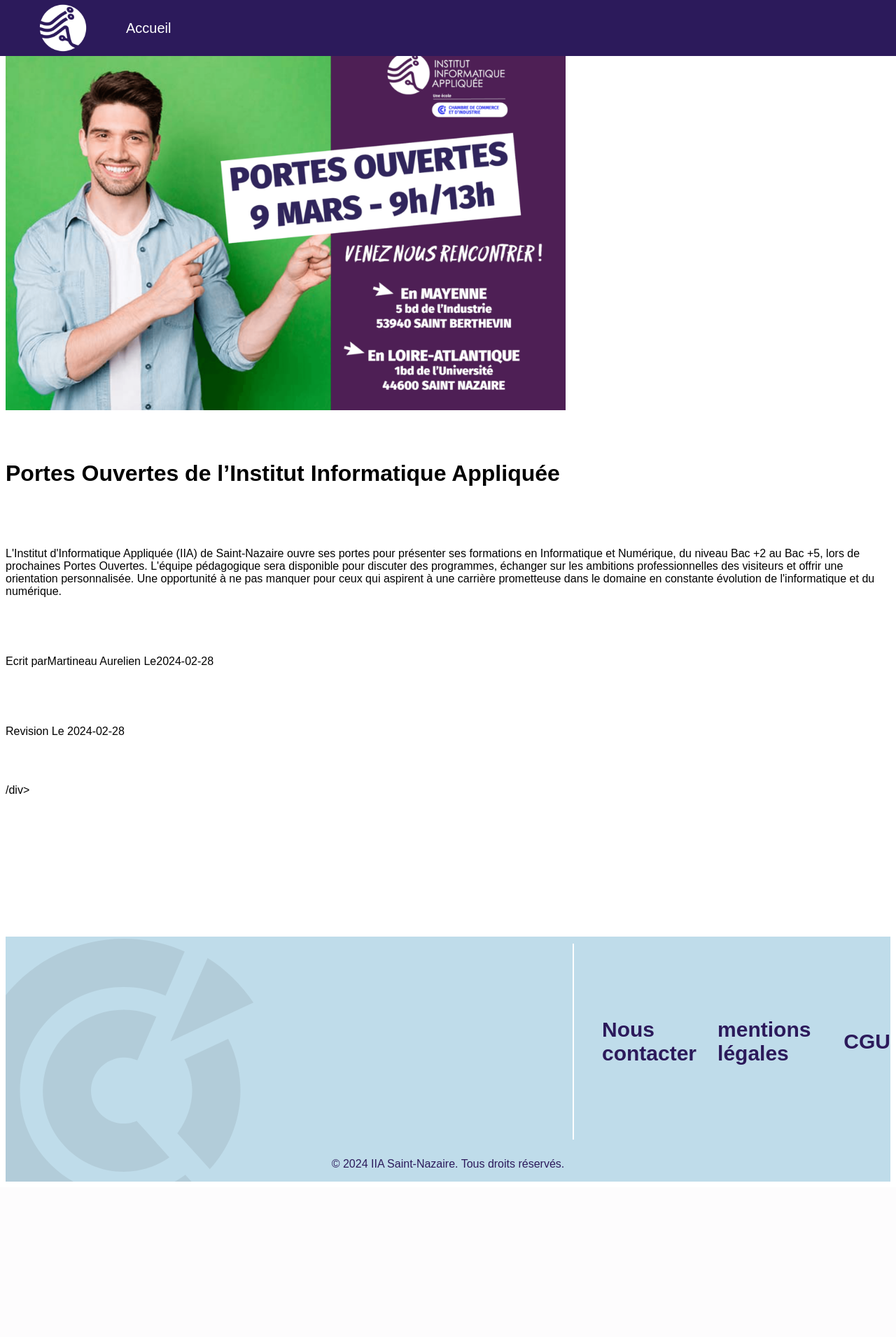
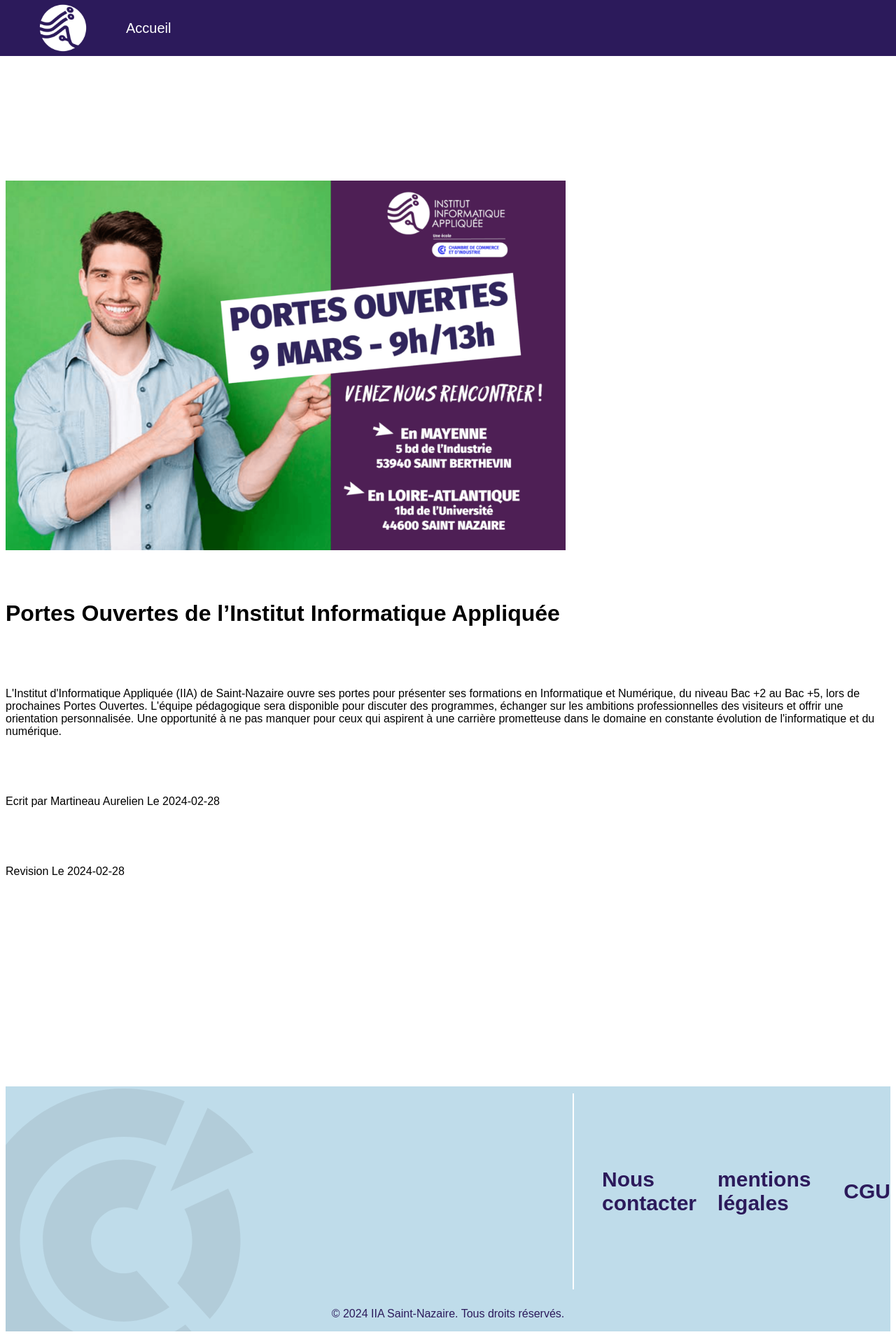
Before and after one commit to ParizetM/IIActualite, a PHP site: page /pages/article.php?id=1 in a window 1280 px wide. Shown: the whole page at 70% size. Before the commit the page ends 1688 px from the top, so only its background shows below. Run offline with PHP 8.4, Linux system fonts and the light colour scheme; data comes from the database, SQL or seed files in the repository; some libraries are stand-ins or nearby versions.

Commit message:
le site fonctionne

```diff
--- a/CSS/style.css
+++ b/CSS/style.css
@@ -18,6 +18,9 @@
     width: 100%;
     display: flex;
     flex-direction: row;
+}
+main {
+    padding-top: 200px;
 }
 header img {
     filter: brightness(100);
@@ -62,7 +65,7 @@
     display: flex;
     flex-direction: row;
     gap: 50px;
-    overflow-x: auto;
+    overflow-x: scroll;
 }
 
 footer {
@@ -108,7 +111,7 @@
     grid-column-end: 3;
 }
 
-.actu_container {
+.actu_container_article {
     padding-top: 50px;
     display: flex;
     flex-direction: column;
@@ -118,8 +121,16 @@
 form {
     display: flex;
     flex-direction: column;
-    gap: 50px;
-    overflow-x: auto;
+    gap: 10px;
     width: 900px;
     margin: 0 auto;
 }
+.tags {
+    color: var(--blue);
+}
+.tags:hover {
+    color: var(--blue);
+    filter: brightness( 1.1);
+    font-weight: bold;
+    text-decoration: underline;
+}
--- a/pages/article.php
+++ b/pages/article.php
@@ -24,16 +24,28 @@
     </header>
     <main>
     <?php       if (isset($_GET['id'])) {
-                $sql= "SELECT titre,texte,lien_image,date,date_revision,auteurs.nom,auteurs.prenom,actualites.id FROM actualites,auteurs WHERE id_auteur = auteurs.id AND actualites.id = ".$_GET['id']." ORDER BY date DESC LIMIT 5";
+                $sql= "SELECT titre,texte,lien_image,date,date_revision,auteurs.nom,auteurs.prenom,actualites.id,id_tags FROM actualites,auteurs WHERE id_auteur = auteurs.id AND actualites.id = ".$_GET['id']." ORDER BY date DESC LIMIT 1";
                 $resultat = $pdo->query($sql);
                 while ($donnees = $resultat->fetch(PDO::FETCH_ASSOC)) {
-                   echo '<div class="actu_container">';
+                   echo '<div class="actu_container_article">';
                    echo '<img src="../uploads/'.$donnees['lien_image'].'" alt="lien image" title="lien image" width="800px">';
                    echo '<h1>'.$donnees['titre'].'</h1>';
                    echo '<p>'.$donnees['texte'].'</p>';
-                   echo '<p> Ecrit par'.$donnees['nom'].' '.$donnees['prenom'].' Le'.$donnees['date'].'</p>';
+                   echo '<p> Ecrit par '.$donnees['nom'].' '.$donnees['prenom'].' Le '.$donnees['date'].'</p>';
                    echo '<p>Revision Le '.$donnees['date_revision'].'</p>';
-                   echo '/div>';
+                   echo '<p>';
+                   $table_id_tag = explode('&', $donnees['id_tags']);
+                   foreach ($table_id_tag as $id_tag) {
+                    $sql2= "SELECT nom FROM tags WHERE ".$id_tag." = id";
+                    $resultat2 = $pdo->query($sql2);
+                    while ($donnees2 = $resultat2->fetch(PDO::FETCH_ASSOC)) {
+                        echo '<p class="tags">#'.$donnees2['nom']." </p>";
+                    }
+                }
+                   echo '</p>';
+
+
+                   echo '</div>';
                 }
             }
              ?>
```
Also changed, not shown: index.php (+7 -0 lines), pages/Contact.php (+2 -7 lines).
